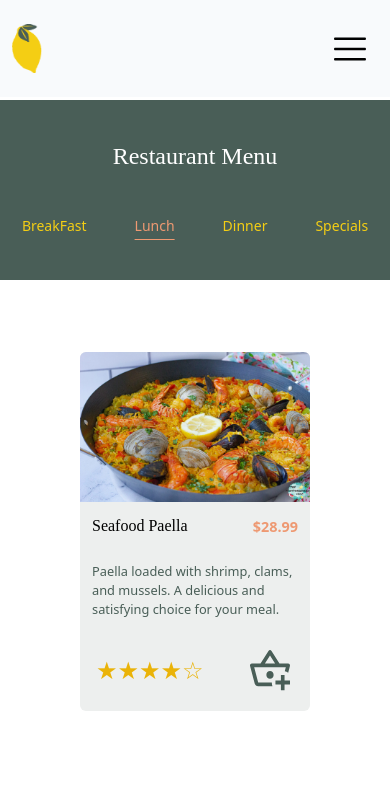
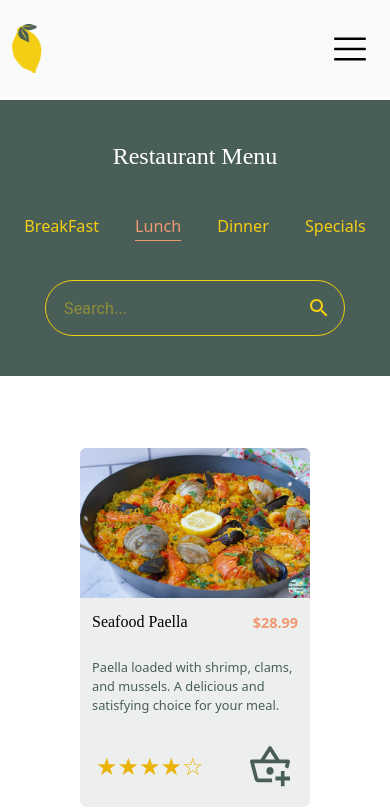
Before and after one commit to kazxr/Lemon-Restaurant, a React (Vite) app: page /OnlineMenu/Dinner in a window 390 px wide. Shown: the top 809 px of the page. Built offline with nearby package versions, Linux system fonts and the light colour scheme.

Commit message:
add: building a search input, with its functionality and UI in the Menu page;

```diff
--- a/src/App.jsx
+++ b/src/App.jsx
@@ -1,5 +1,5 @@
 // import Header from "./components/Header";
-import Main from "./components/Main";
+import Main from "./components/MainComponent";
 import Cards from "./components/Cards";
 import Reviews from "./components/Reviews";
 import Footer from "./components/Footer";
--- a/src/components/Main.jsx
+++ b/src/components/MainComponent.jsx
@@ -26,7 +26,7 @@ function Main() {
             <Button className="primary-btn xl:!text-[1.15rem] ">Reserve Now</Button>
           </NavLink>
         </div>
-        <div className="" onClick={handler}>
+        <div className="" onClick={handler} >
           <img src={heroImg0} alt="" className="img-width-hero" />
         </div>
       </div>
--- a/src/components/OnlineMenu/Dishes-Cards.jsx
+++ b/src/components/OnlineMenu/Dishes-Cards.jsx
@@ -62,7 +62,7 @@ function Card({ data }) {
         id={"card" + data.id}
         className="Card xl:w-[300px] lg:w-[300px]  md:w-[290px]   sm:w-[230px]
 
-            mb-20 mt-5 mx-2 pb-4 rounded-md bg-graySecondary  hover:ring-2 hover:ring-orangeSecondary  "
+            mb-20 mt-5 mx-2 pb-4 rounded-md !bg-graySecondary  hover:ring-2 hover:ring-orangeSecondary  "
       >
         <img
           src={data.image}
@@ -85,7 +85,7 @@ function Card({ data }) {
           </div>
           <div
             onClick={AddToBasketHandler}
-            className=" text-center hover:bg-yellowPrimary  p-1 px-2 rounded-lg cursor-pointer
+            className="  text-center hover:bg-yellowPrimary  p-1 px-2 rounded-lg cursor-pointer
           lg:text-[1rem] sm:text-[0.8rem]
           "
           >
--- a/src/components/OnlineMenu/DishesTypeOnlineMenu.jsx
+++ b/src/components/OnlineMenu/DishesTypeOnlineMenu.jsx
@@ -1,5 +1,13 @@
 import { Link } from "react-router-dom";
-import { useRef } from "react";
+import {
+  TextField,
+  ThemeProvider,
+  createTheme,
+  InputAdornment,
+} from "@mui/material";
+import SearchIcon from "@mui/icons-material/Search";
+import CloseIcon from "@mui/icons-material/Close";
+import { useAddToBasket } from "../../store/GlobalStates";
 function DishesTypeOnlineMenu() {
   let handler = (e) => {
     let parent = document.getElementById("parentLink-dishes");
@@ -11,17 +19,57 @@ function DishesTypeOnlineMenu() {
     });
   };
 
+  const setSearchInput = useAddToBasket((state) => state.setSearchInput);
+  const searchInput = useAddToBasket((state) => state.searchInput);
+  const ClearSearchInput = useAddToBasket((state) => state.ClearSearchInput);
+
+  let changeHandler = (e) => {
+    setSearchInput(e.target.value);
+  };
+
+  let handleCloseTheSearch = () => {
+    ClearSearchInput();
+  };
+  const theme = createTheme({
+    components: {
+      MuiTextField: {
+        styleOverrides: {
+          root: {
+            "& .MuiInputLabel-root": { color: "#f4ce14 !important" },
+            "& .MuiInputLabel-root.Mui-focused": {
+              color: "black !important",
+            },
+            "& .MuiInputBase-input": { color: "#f4ce14", margin: "auto 5px" },
+
+            "& .MuiOutlinedInput-root": {
+              "& fieldset": {
+                borderColor: "#f4ce14",
+                borderRadius: "150px",
+              },
+              "&:hover fieldset": { borderColor: "#f4ce14" },
+              "&.Mui-focused fieldset": { borderColor: "#f4ce14" },
+            },
+          },
+        },
+      },
+    },
+  });
+
   return (
     <section className="pt-[100px] mb-10 ">
-      <div className=" bg-greenPrimary text-yellowPrimary lg:text-xl md:text-lg sm:text-sm px-10 py-10">
+      <div className=" bg-greenPrimary w-full text-yellowPrimary lg:text-xl md:text-lg sm:text-sm px-10 py-10">
         <p className="text-center font-markazi lg:text-4xl md:text-3xl sm:text-2xl mb-10 text-white">
           Restaurant Menu{" "}
         </p>
         <div
           id="parentLink-dishes"
-          className="max-w-[1200px] px-[10px] mx-auto flex justify-center lg:space-x-20 sm:space-x-10 items-center "
+          className="max-w-[1200px]  px-[10px] mx-auto flex justify-center lg:space-x-20 md:space-x-15 sm:space-x-7 xl:text-[1.3rem] lg:text-[1.25rem] md:text-[1.2rem]  sm:text-[1.01rem] items-center "
         >
-          <Link onClick={handler} to="../OnlineMenu/BreakFast" className="p-1 hover:opacity-80">
+          <Link
+            onClick={handler}
+            to="../OnlineMenu/BreakFast"
+            className="p-1 hover:opacity-80"
+          >
             BreakFast
           </Link>
           <Link
@@ -31,12 +79,47 @@ function DishesTypeOnlineMenu() {
           >
             Lunch
           </Link>
-          <Link onClick={handler} to="../OnlineMenu/Dinner" className="p-1 hover:opacity-80">
+          <Link
+            onClick={handler}
+            to="../OnlineMenu/Dinner"
+            className="p-1 hover:opacity-80"
+          >
             Dinner
           </Link>
-          <Link onClick={handler} to="../OnlineMenu/Specials" className="p-1 hover:opacity-80">
+          <Link
+            onClick={handler}
+            to="../OnlineMenu/Specials"
+            className="p-1 hover:opacity-80"
+          >
             Specials
           </Link>
+        </div>
+        <div className="justify-self-center relative mt-10 lg:w-[500px] md:w-[350px] sm:w-[300px]">
+          <ThemeProvider theme={theme}>
+            {searchInput ? (
+              <CloseIcon
+                onClick={handleCloseTheSearch}
+                className="absolute top-[50%] translate-y-[-50%] lg:left-[81%] md:left-[75%] sm:left-[72%]
+            cursor-pointer z-20 p-1 box-content  bg-yellowPrimary/5 rounded-full hover:bg-yellowPrimary/10"
+              />
+            ) : null}
+            <TextField
+              fullWidth
+              id="Search"
+              value={searchInput}
+              onChange={changeHandler}
+              placeholder="Search..."
+              slotProps={{
+                input: {
+                  endAdornment: (
+                    <InputAdornment position="center">
+                      <SearchIcon className="!text-yellowPrimary" />
+                    </InputAdornment>
+                  ),
+                },
+              }}
+            ></TextField>
+          </ThemeProvider>
         </div>
       </div>
     </section>
--- a/src/components/OnlineMenu/MainFunction.jsx
+++ b/src/components/OnlineMenu/MainFunction.jsx
@@ -1,4 +1,5 @@
 import data from "../../API/dishes.json";
+import { useAddToBasket } from "../../store/GlobalStates.jsx";
 import Card from "./Dishes-Cards.jsx";
 import Pagination from "@mui/material/Pagination";
 import { useState, useEffect, useRef } from "react";
@@ -24,7 +25,6 @@ function MainOnlineMenuFunc({ Type, x0, y0 }) {
       e.target.ariaLabel === "Go to previous page"
     ) {
       if (memorizeLastNum.current > 1) {
-
         setVal(memorizeLastNum.current - 1);
         memorizeLastNum.current -= 1;
       }
@@ -39,7 +39,6 @@ function MainOnlineMenuFunc({ Type, x0, y0 }) {
       top: 0,
     });
   };
-
   useEffect(() => {
     if (val == 1) {
       setX(x0);
@@ -53,13 +52,33 @@ function MainOnlineMenuFunc({ Type, x0, y0 }) {
     }
   }, [val]);
 
+  let pagination = useRef(null);
   let lunchData = data[Type] || [];
-  let count = Math.ceil(lunchData.length / y0);
+  let [newData, setNewData] = useState(lunchData);
+  const searchInput = useAddToBasket((state) => state.searchInput);
+  let [count, SetCount] = useState(Math.ceil(newData.length / y0));
+  useEffect(() => {
+    if (searchInput) {
+      pagination.current.children[0].children[1].children[0].click();
+      const arr = lunchData.filter((obj) => {
+        let regex = new RegExp(searchInput, "ig");
+        return regex.test(obj.title);
+      });
+      setNewData(arr);
+      SetCount(Math.ceil(arr.length / y0));
+    } else {
+      setNewData(() => {
+        SetCount(Math.ceil(lunchData.length / y0));
+        return lunchData;
+      });
+    }
+  }, [searchInput]);
+
   return (
     <main className="  py-3">
       <section className="max-w-[1300px]  mx-auto">
         <div className="flex flex-wrap mx-5 justify-evenly items-center">
-          {lunchData.slice(x, y).map((values, i) => {
+          {newData.slice(x,y).map((values, i) => {
             return <Card key={i} data={values} />;
           })}
         </div>
@@ -69,6 +88,7 @@ function MainOnlineMenuFunc({ Type, x0, y0 }) {
             size="large"
             onChange={handler}
             value={val}
+            ref={pagination}
           />
         </div>
       </section>
--- a/src/store/GlobalStates.jsx
+++ b/src/store/GlobalStates.jsx
@@ -1,5 +1,6 @@
 import { create } from "zustand";
 import { produce } from "immer";
+import { Search } from "@mui/icons-material";
 
 export const useAddToBasket = create((set) => ({
   loginChecker: JSON.parse(localStorage.getItem("UserProfile")) || false,
@@ -73,4 +74,9 @@ export const useAddToBasket = create((set) => ({
   setMakeNavGoDown: (bool) => set(() => ({ makeNavGoDown: bool })),
   toggleLoginMenu: false,
   setToggleLoginMenu: (bool) => set(() => ({ toggleLoginMenu: bool })),
+
+
+  searchInput: "",
+  setSearchInput: (value) => set(() => ({ searchInput: value })),
+   ClearSearchInput: () => set(() => ({ searchInput: "" })),
 }));
--- a/src/styles/index.css
+++ b/src/styles/index.css
@@ -374,3 +374,6 @@ box-shadow: rgba(50, 50, 93, 0.25) 0px 2px 5px -1px, rgba(0, 0, 0, 0.3) 0px 1px
 .MuiTooltip-arrow.css-iglfhh-MuiTooltip-arrow{
    @apply !text-white ;
 }
+
+
+/* // this for Menu Cards  */
```
